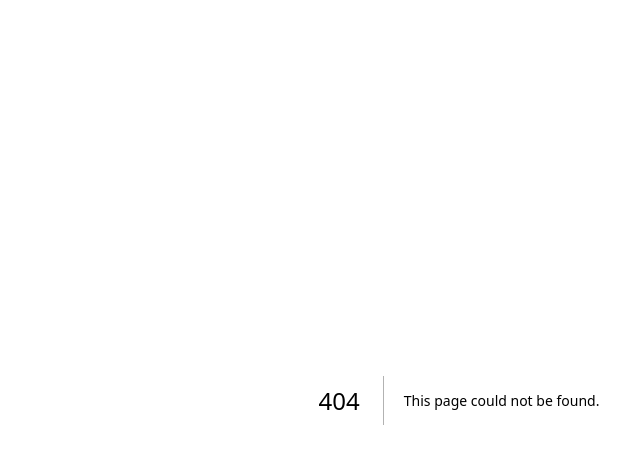
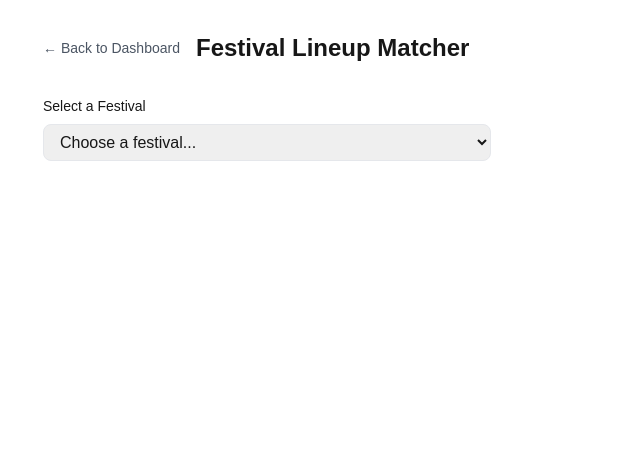
Before and after one commit to potluck/lineup-searcher, a Next.js app: page /lineup-searcher in a window 1280 px wide. Before the commit this address had no page. Shown: the top 464 px of the page, without its empty margins (181-821 px from the left). Built offline with nearby package versions, Linux system fonts and the light colour scheme.

Commit message:
openAI api call sort of working

```diff
--- a/package.json
+++ b/package.json
@@ -11,6 +11,7 @@
   "dependencies": {
     "@types/spotify-web-api-node": "^5.0.11",
     "next": "15.1.6",
+    "openai": "^4.83.0",
     "react": "^19.0.0",
     "react-dom": "^19.0.0",
     "spotify-web-api-node": "^5.0.2"
--- /dev/null
+++ b/pages/api/analyze-lineup.ts
@@ -0,0 +1,66 @@
+import { NextApiRequest, NextApiResponse } from 'next';
+import { spotifyApi } from '../../lib/spotify';
+import OpenAI from 'openai';
+
+const openai = new OpenAI({
+  apiKey: process.env.OPENAI_API_KEY,
+});
+
+// This would normally be in a separate file
+const FESTIVALS: Record<string, { name: string; artists: string[] }> = {
+  'coachella-2024': {
+    name: 'Coachella 2024',
+    artists: ['Tyler, The Creator', 'Doja Cat', 'Lana Del Rey', 'No Doubt', 'Justice', 'Blur']
+  },
+  'glastonbury-2024': {
+    name: 'Glastonbury 2024',
+    artists: ['Coldplay', 'Dua Lipa', 'SZA', 'Foo Fighters', 'The Killers']
+  }
+};
+
+export default async function handler(req: NextApiRequest, res: NextApiResponse) {
+  if (req.method !== 'POST') {
+    return res.status(405).json({ error: 'Method not allowed' });
+  }
+
+  const { festivalId } = req.body;
+  const festival = FESTIVALS[festivalId];
+
+  if (!festival) {
+    return res.status(404).json({ error: 'Festival not found' });
+  }
+
+  const access_token = req.cookies.spotify_access_token;
+  if (!access_token) {
+    return res.status(401).json({ error: 'Not authenticated' });
+  }
+
+  try {
+    spotifyApi.setAccessToken(access_token);
+    const topArtists = await spotifyApi.getMyTopArtists({ limit: 20 });
+
+    const prompt = `As a music expert, analyze this music fan's top artists and recommend which artists they should see at an upcoming festival.
+
+User's top artists: ${topArtists.body.items.map(artist => artist.name).join(', ')}
+
+Festival: ${festival.name}
+Festival lineup: ${festival.artists.join(', ')}
+
+Please provide a friendly, conversational recommendation about which festival artists they might enjoy based on their music taste. Explain the connections between their favorite artists and the festival artists. Keep the response under 200 words.`;
+
+    const completion = await openai.chat.completions.create({
+      messages: [{ role: "user", content: prompt }],
+      model: "gpt-3.5-turbo",
+      temperature: 0.7,
+      max_tokens: 300,
+    });
+
+    const recommendation = completion.choices[0]?.message?.content ||
+      "Sorry, I couldn't generate a recommendation at this time.";
+
+    res.status(200).json({ recommendation });
+  } catch (error) {
+    console.error('Error:', error);
+    res.status(500).json({ error: 'Failed to analyze lineup' });
+  }
+}
--- a/pages/dashboard.tsx
+++ b/pages/dashboard.tsx
@@ -1,5 +1,6 @@
 import { useEffect, useState } from "react";
 import Image from "next/image";
+import Link from "next/link";
 
 type TimeRange = 'shortTerm' | 'mediumTerm' | 'longTerm';
 
@@ -110,7 +111,15 @@ export default function Dashboard() {
 
   return (
     <div className="p-8">
-      <h1 className="text-2xl font-bold mb-8">Your Spotify Top Items</h1>
+      <div className="flex justify-between items-center mb-8">
+        <h1 className="text-2xl font-bold">Your Spotify Top Items</h1>
+        <Link
+          href="/lineup-searcher"
+          className="bg-green-500 hover:bg-green-600 text-white px-4 py-2 rounded-full transition-colors"
+        >
+          Find Festival Matches
+        </Link>
+      </div>
 
       <div className="grid gap-8 md:grid-cols-2">
         <section>
--- /dev/null
+++ b/pages/lineup-searcher.tsx
@@ -0,0 +1,99 @@
+import { useState } from 'react';
+import Link from 'next/link';
+
+// This is our temporary festival data structure
+interface Festival {
+  id: string;
+  name: string;
+  artists: string[];
+}
+
+const FESTIVALS: Festival[] = [
+  {
+    id: 'coachella-2024',
+    name: 'Coachella 2024',
+    artists: ['Tyler, The Creator', 'Doja Cat', 'Lana Del Rey', 'No Doubt', 'Justice', 'Blur']
+  },
+  {
+    id: 'glastonbury-2024',
+    name: 'Glastonbury 2024',
+    artists: ['Coldplay', 'Dua Lipa', 'SZA', 'Foo Fighters', 'The Killers']
+  }
+];
+
+export default function LineupSearcher() {
+  const [selectedFestival, setSelectedFestival] = useState<string>('');
+  const [recommendation, setRecommendation] = useState<string>('');
+  const [loading, setLoading] = useState(false);
+
+  const handleFestivalSelect = async (festivalId: string) => {
+    setSelectedFestival(festivalId);
+    setLoading(true);
+
+    try {
+      const response = await fetch('/api/analyze-lineup', {
+        method: 'POST',
+        headers: {
+          'Content-Type': 'application/json',
+        },
+        body: JSON.stringify({
+          festivalId,
+        }),
+      });
+
+      const data = await response.json();
+      setRecommendation(data.recommendation);
+    } catch (error) {
+      console.error('Error:', error);
+      setRecommendation('Sorry, there was an error analyzing the lineup.');
+    } finally {
+      setLoading(false);
+    }
+  };
+
+  return (
+    <div className="p-8 max-w-4xl mx-auto">
+      <div className="flex items-center gap-4 mb-8">
+        <Link
+          href="/dashboard"
+          className="text-sm text-gray-600 hover:text-gray-900"
+        >
+          ← Back to Dashboard
+        </Link>
+        <h1 className="text-2xl font-bold">Festival Lineup Matcher</h1>
+      </div>
+
+      <div className="space-y-6">
+        <div>
+          <label htmlFor="festival" className="block text-sm font-medium mb-2">
+            Select a Festival
+          </label>
+          <select
+            id="festival"
+            className="w-full max-w-md px-3 py-2 border rounded-lg"
+            value={selectedFestival}
+            onChange={(e) => handleFestivalSelect(e.target.value)}
+          >
+            <option value="">Choose a festival...</option>
+            {FESTIVALS.map((festival) => (
+              <option key={festival.id} value={festival.id}>
+                {festival.name}
+              </option>
+            ))}
+          </select>
+        </div>
+
+        {loading && (
+          <div className="text-gray-600">Analyzing lineup...</div>
+        )}
+
+        {recommendation && !loading && (
+          <div className="bg-white p-6 rounded-lg shadow-sm border">
+            <h2 className="text-lg font-semibold mb-2">Your Personalized Recommendation</h2>
+            <p className="text-gray-700">{recommendation}</p>
+          </div>
+        )}
+      </div>
+    </div>
+  );
+}
```
Also changed, not shown: 1 other file (tests, documents, lock files or other folders).
